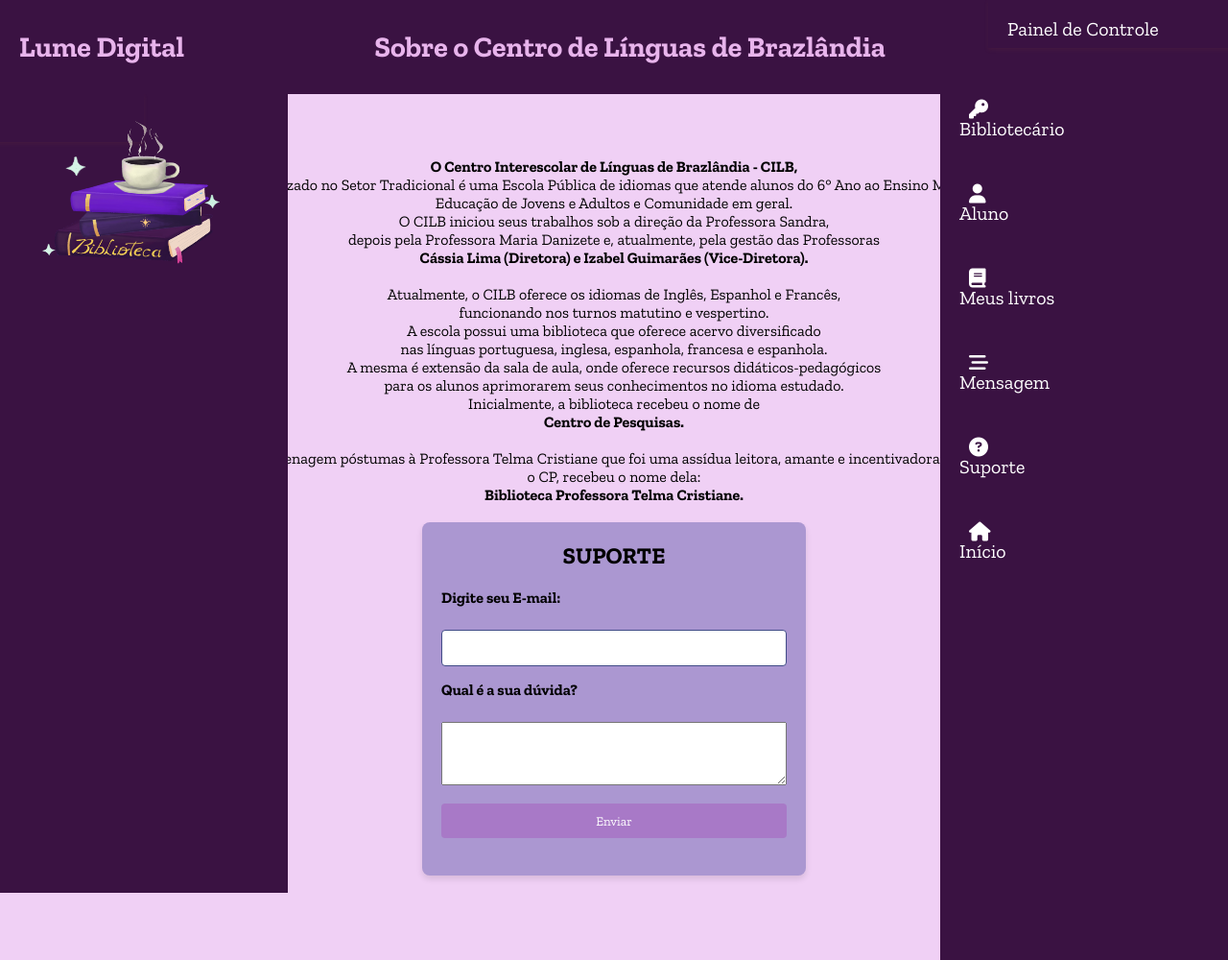
After one commit to juliacode2/Lumedigital-1, a PHP site: page /sobre.php in a window 1280 px wide. The commit adds this page. Shown: the whole page at 96% size. Run offline with PHP 8.4, Linux system fonts and the light colour scheme.

Commit message:
LumeDigital
projeto de conclusão de curso

```diff
--- a/css/barra.css
+++ b/trabalho/barra.css
@@ -10,7 +10,7 @@
 
 
 .sidebar_menup{
-  height: 100vh;
+  height: 104vh;
   width: 300px;
   background-color: #3a1242;
   position: absolute;
--- a/css/index.css
+++ b/trabalho/index.css
@@ -5,7 +5,7 @@
 }
 
 body {
-  height: 100vh;
+  height: 90vh;
   font-family: Arial, sans-serif;
   background-color: #f0d0f5;
   display: flex;
--- a/css/menu.css
+++ b/trabalho/menu.css
@@ -9,7 +9,7 @@
 
 
 .sidebar_menu{
-  height: 110vh;
+  height: 1000px;
   width: 300px;
   background-color: #3a1242;
   position: absolute;
--- /dev/null
+++ b/trabalho/sobre.php
@@ -0,0 +1,193 @@
+<!DOCTYPE html>
+<html lang="pt-br">
+<head>
+  <meta charset="UTF-8">
+  <meta name="viewport" content="width=device-width, initial-scale=1.0">
+  <link rel="stylesheet" href="https://cdnjs.cloudflare.com/ajax/libs/font-awesome/6.7.2/css/all.min.css" integrity="sha512-Evv84Mr4kqVGRNSgIGL/F/aIDqQb7xQ2vcrdIwxfjThSH8CSR7PBEakCr51Ck+w+/U6swU2Im1vVX0SVk9ABhg==" crossorigin="anonymous" referrerpolicy="no-referrer" />
+  <link rel="stylesheet" href="../css/index.css">
+  <link rel="stylesheet" href="menu.css">
+  <link rel="stylesheet" href="barra.css">
+
+
+  <style>
+     .container {
+            background: #ab97d1;
+            padding: 20px;
+            border-radius: 8px;
+            box-shadow: 0 4px 6px rgba(0, 0, 0, 0.1);
+            width: 400px;
+            text-align: center;}
+
+        h2 {
+            text-align: center;
+            margin-bottom: 20px;
+        }
+        form {
+            display: flex;
+            flex-direction: column;
+        }
+        label {
+            margin-bottom: 5px;
+            font-weight: bold;
+            text-align: left;
+        }
+        input {
+            margin-bottom: 15px;
+            padding: 10px;
+            border: 1px solid #414c87;
+            border-radius: 4px;
+        }
+        button {
+            background-color: #a879c7;
+            color: white;
+            border: none;
+            padding: 10px;
+            border-radius: 4px;
+            cursor: pointer;
+            transition: background-color 0.3s;
+        }
+        button:hover {
+            background-color: #ca45c4;
+        }
+  </style>
+
+</head>
+<body>
+
+  <nav class="navbar">
+    <div class="logo">Lume Digital</div>
+
+    <center>
+
+      <div class="logo">Sobre o Centro de Línguas de Brazlândia</div>
+
+</center>
+
+   <li> <h2>BIBLIOTECA</h2></li>
+
+
+
+    </ul>
+  </nav>
+
+
+</div>
+</li>
+
+
+    <div class="sidebar_menu">
+        <div class="sidebar_titulo">
+             <a href="#">Painel de Controle</a>
+        </div>
+
+
+
+    <nav class="menu">
+        <ul>
+            <li>
+                <i class="fas fa-key"></i>
+                <a href="biblioteca.php">Bibliotecário</a>
+            </li>
+            <br>
+            <li>
+                <i class="fa-solid fa-user"></i>
+                <a href="leitor.php">Aluno</a>
+            </li>
+            <br>
+            <li>
+                <i class="fa-solid fa-book"></i>
+                <a href="#">Meus livros</a>
+            </li>
+            <br>
+            <li>
+                <i class="fas fa-stream"></i>
+                <a href="#">Mensagem</a>
+            </li>
+            <br>
+            <li>
+                <i class="fas fa-question-circle"></i>
+                <a href="#">Suporte</a>
+            </li><br>
+            <li>
+                <i class="fas fa-home"></i>
+                <a href="cilbinicial.php">Início</a>
+            </li>
+        </ul>
+    </nav>
+    </div>
+    </div>
+    </div>
+    </div>
+</nav>
+
+    <div class="menu">
+      <input type="checkbox" id="check">
+      <div class="menu-icon">
+        <li>
+          <label for="check">
+              <i class="fas fa-bars"></i>
+          </label>
+
+</nav>
+
+    <div class="menu">
+      <input type="checkbox" id="check">
+      <div class="menu-icon">
+        <li>
+          <label for="check">
+              <i class="fas fa-bars"></i>
+          </label>
+
+</div>
+</li>
+
+
+  <div class="sidebar_menup">
+      <div class="sidebar_titulop">
+           <a href="#"></a>
+
+      </div>
+
+      <center>
+
+           <div class="photo-container">
+
+             <img src="../php/imagem.png"
+              height="250"
+              width="280">
+
+          </div>
+</center>
+
+  </nav>
+  </div>
+  </div>
+  </div>
+  </div>
+  <center>
+
+<p><h4> O Centro Interescolar de Línguas  de Brazlândia -  CILB, </h4> localizado no Setor Tradicional  é uma Escola Pública de idiomas  que atende  alunos do 6° Ano ao Ensino Médio,<br>  Educação de Jovens e Adultos e Comunidade em geral.<br>
+O CILB iniciou seus trabalhos sob a direção da Professora Sandra,<br> depois pela Professora Maria Danizete e, atualmente, pela gestão das Professoras<br><h4> Cássia Lima (Diretora) e Izabel Guimarães (Vice-Diretora).</h4><br>
+Atualmente, o CILB oferece os idiomas de Inglês,  Espanhol e Francês,<br> funcionando nos turnos matutino e vespertino.<br>
+  A escola possui uma biblioteca que oferece  acervo diversificado <br> nas línguas portuguesa, inglesa,
+ espanhola, francesa e espanhola.<br>
+  A mesma é extensão da sala de aula, onde oferece recursos didáticos-pedagógicos<br> para os alunos aprimorarem seus conhecimentos no idioma estudado.<br>
+   Inicialmente, a biblioteca recebeu o nome de <h4>Centro de Pesquisas.</h4><br>  E em homenagem póstumas à Professora Telma Cristiane que foi uma assídua leitora, amante e incentivadora
+ da leitura,<br> o CP, recebeu o nome dela:<h4> Biblioteca Professora Telma Cristiane.</h4></p><br>
+
+<div class="container">
+        <h2>SUPORTE</h2>
+        <form action="" method="post">
+            <label for="email">Digite seu E-mail:</label><br>
+            <input type="email" id="email" name="email" required>
+
+           <label for= "other" > Qual é a sua dúvida? </label><br>
+           <textarea name= "other" rows="4" cols="40"> </textarea>  <br />
+
+            <form method="post" action="">
+            <button type="submit">Enviar</button><br>
+    </form>
+
+
+
+</center>
```
Also changed, not shown: html/cilbinicial.php (deleted, +0 -154 lines), trabalho/cilbinicial.php (renamed from html/sobre.php, +57 -13 lines), trabalho/Cilb.jpg (renamed from html/Cilb.jpg), trabalho/biblioteca.php (renamed from html/biblioteca.php), trabalho/cad1.php (renamed from html/cad1.php), trabalho/cad2.php (renamed from html/cad2.php), trabalho/concad1.php (renamed from html/concad1.php), trabalho/concad2.php (renamed from html/concad2.php), trabalho/imagem.png (renamed from html/imagem.png), trabalho/leitor.php (renamed from html/leitor.php), trabalho/pesquisa.php (renamed from html/pesquisa.php).
